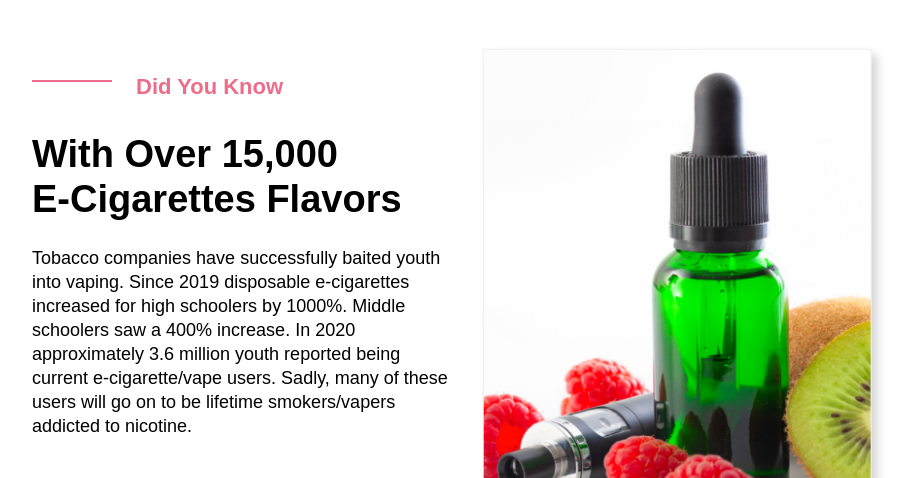
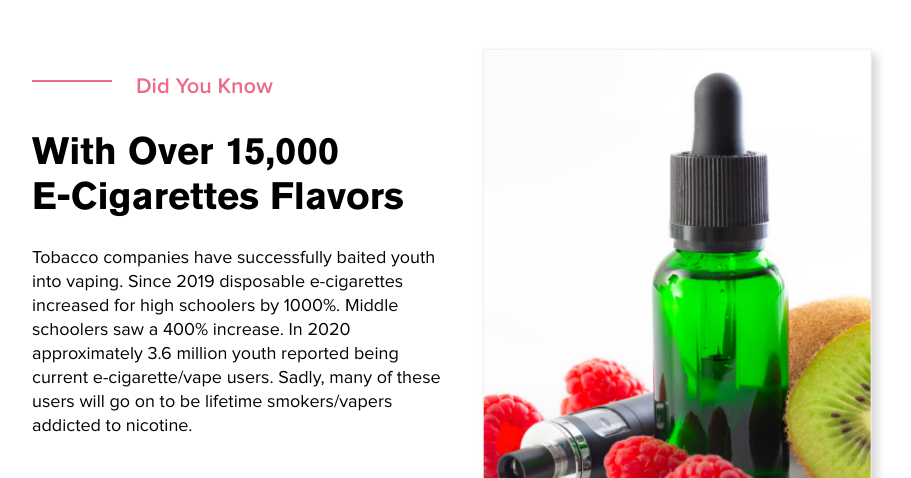
Before and after one commit to great-dev1/23-3-15-addiction-bootstrap, a plain HTML site: page index.html in a window 1280 px wide. Shown: the part 760-1238 px from the top of the page, without its empty margins (178-1089 px from the left). Drawn offline with nearby package versions, Linux system fonts and the light colour scheme.

Commit message:
Add the fonts

```diff
--- a/assets/css/main.css
+++ b/assets/css/main.css
@@ -1,3 +1,26 @@
+@font-face {
+  font-family: proxima-nova;
+  src: url("../fonts/ProximaNova-Regular.otf");
+}
+
+@font-face {
+  font-family: proxima-nova;
+  src: url("../fonts/ProximaNova-Semibold.otf");
+  font-weight: 600;
+}
+
+@font-face {
+  font-family: proxima-nova;
+  src: url("../fonts/ProximaNova-Bold.otf");
+  font-weight: 700;
+}
+
+@font-face {
+  font-family: akzidenz-grotesk-pro;
+  src: url("../fonts/AkzidenzGroteskPro-BoldUFC.otf");
+  font-weight: 700;
+}
+
 body {
   font-family: proxima-nova, sans-serif;
   font-size: 16px;
@@ -182,6 +205,7 @@ h4 {
 
 .overview-title {
   margin-bottom: 20px;
+  font-family: akzidenz-grotesk-pro;
   font-size: 30px;
   font-weight: 700;
   line-height: 40px;
@@ -307,6 +331,7 @@ h4 {
 .products-title {
   margin-bottom: 20px;
   text-align: right;
+  font-family: akzidenz-grotesk-pro;
   font-size: 30px;
   font-weight: 700;
   line-height: 40px;
```
Also changed, not shown: assets/fonts/AkzidenzGroteskPro-BoldUFC.otf (added), assets/fonts/AkzidenzGroteskPro-RegularUFC.otf (added), assets/fonts/ProximaNova-Bold.otf (added), assets/fonts/ProximaNova-Regular.otf (added), assets/fonts/ProximaNova-Semibold.otf (added).
